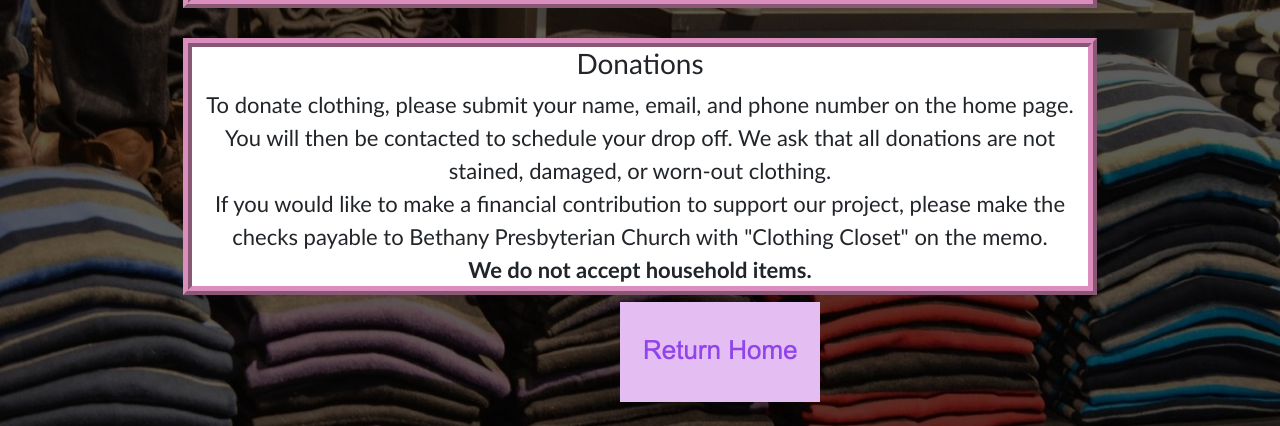
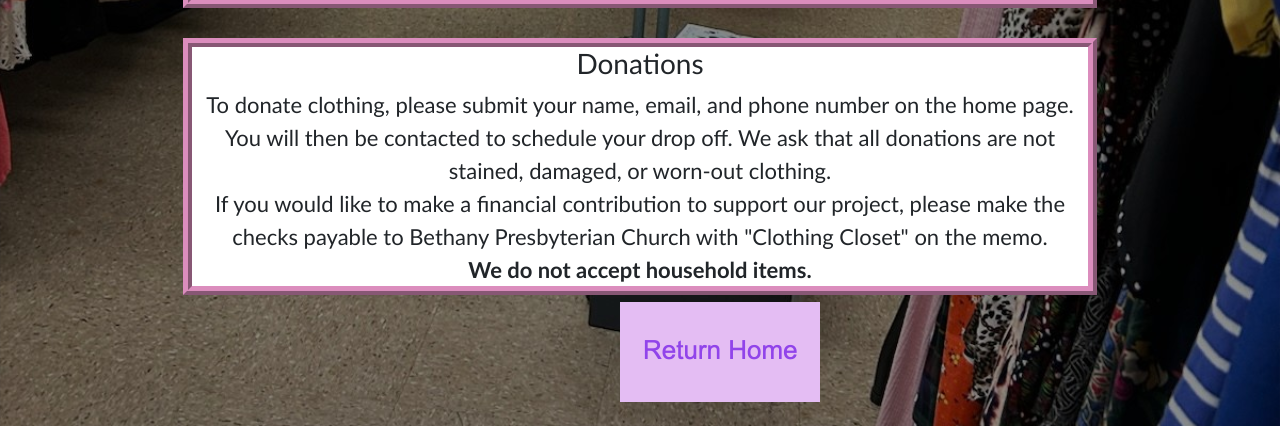
Before and after one commit to journey217/jennifers-closet, a Flask app: template templates/wish-list.html in a window 1280 px wide; the page is wider, and only the part inside the window is pictured. Shown: the part 999-1425 px from the top of that part. Run offline with Flask 3, Linux system fonts and the light colour scheme; the template is opened without the code that fills it, so the values that code supplies are empty.

Commit message:
Update style.css

```diff
--- a/static/style.css
+++ b/static/style.css
@@ -1,5 +1,5 @@
 #homepage {
-    background-image: url("../static/clothing-closet-bg.jpg");
+    background-image: url("../static/real-jennifers-closet-dark.jpg");
     /*background-color: #db8dbd;*/
     background-repeat: no-repeat;
     background-position: center;
```
